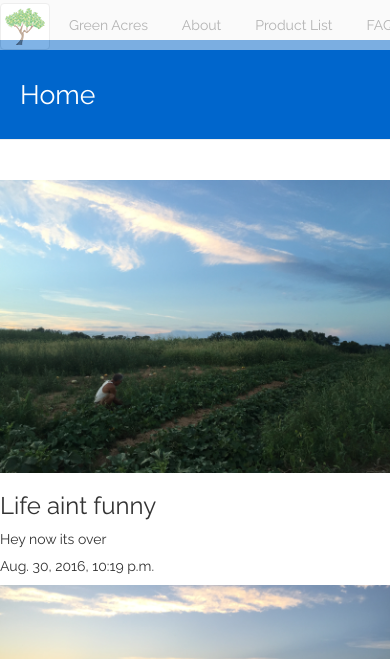
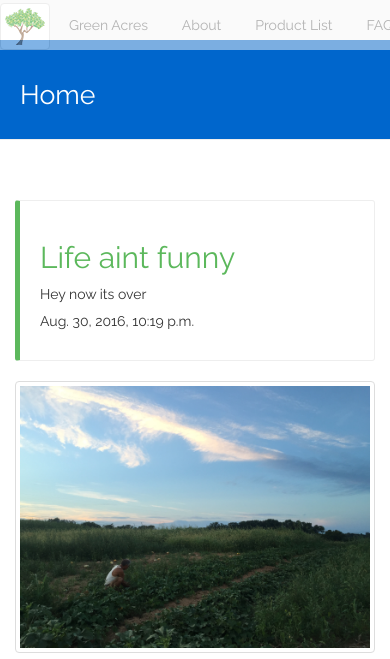
Before and after one commit to jtang495/green-nature, a Django app: page / in a window 390 px wide. Shown: the top 659 px of the page. Run offline with Django 3.2, Linux system fonts and the light colour scheme; data comes from the database, SQL or seed files in the repository; both versions use the stored data as it was after the commit; some libraries are stand-ins or nearby versions.

Commit message:
Prior to nomenclature update
Beginning to change nomenclature

```diff
--- a/paradise/reviews/static/reviews/style.css
+++ b/paradise/reviews/static/reviews/style.css
@@ -178,7 +178,7 @@ h1, h2, h3, h4 {
 .bs-callout-success {
     border-left-color: #5cb85c;
 }
-.bs-callout-success h4 {
+.bs-callout-success h1, .bs-callout-success h2, .bs-callout-success h3, .bs-callout-success h4 {
     color: #5cb85c;
 }
 .bs-callout-danger {
--- a/paradise/reviews/templates/reviews/home.html
+++ b/paradise/reviews/templates/reviews/home.html
@@ -15,18 +15,39 @@
 <div class="container-fluid">
 
 {% if announcement_list %}
-<div class="row">
     {% for announcement in announcement_list %}
+    <div class="row">
+        <div class="col-md-9">
+        <div class="bs-callout bs-callout-success">
+
+            <h2>{{ announcement.title }}</h2>
+            <p>{{ announcement.content }}</p>
+            <h5>{{ announcement.pub_date }}</h5>
+
+        </div>
+        </div>
         {% if announcement.image1 %}
-        <img src='{{ announcement.image1.url }}' class='img-responsive' />
+            <div class="col-md-3">
+        <a href="#" class="thumbnail">
+        <img src='{{ announcement.image1.url }}' class='img-responsive' /></a>
+            </div>
         {% endif %}
-        <h3>{{ announcement.title }}</h3>
-        <p>{{ announcement.content }}</p>
-        <h5>{{ announcement.pub_date }}</h5>
-
+        {% if announcement.image2 %}
+            <div class="col-md-3">
+        <a href="#" class="thumbnail">
+        <img src='{{ announcement.image2.url }}' class='img-responsive' /></a>
+            </div>
+        {% endif %}
+        {% if announcement.image3 %}
+            <div class="col-md-3">
+        <a href="#" class="thumbnail">
+        <img src='{{ announcement.image3.url }}' class='img-responsive' /></a>
+            </div>
+        {% endif %}
+    </div>
     {% endfor %}
 
-</div>
+
 
 {% endif %}
 
--- a/paradise/reviews/urls.py
+++ b/paradise/reviews/urls.py
@@ -8,10 +8,10 @@ urlpatterns = [
     # ex: /review/5/
     url(r'^review/(?P<review_id>[0-9]+)/$', views.review_detail, name='review_detail'),
     # ex: /wine/
-    url(r'^wine$', views.wine_list, name='wine_list'),
+    url(r'^product$', views.wine_list, name='wine_list'),
     # ex: /wine/5/
-    url(r'^wine/(?P<wine_id>[0-9]+)/$', views.wine_detail, name='wine_detail'),
-    url(r'^wine/(?P<wine_id>[0-9]+)/add_review/$', views.add_review, name='add_review'),
+    url(r'^product/(?P<wine_id>[0-9]+)/$', views.wine_detail, name='wine_detail'),
+    url(r'^product/(?P<wine_id>[0-9]+)/add_review/$', views.add_review, name='add_review'),
     # ex: /about/
     url(r'^about$', views.about_detail, name='about_detail'),
     url(r'^why$', views.why_detail, name='why_detail'),
```
Also changed, not shown: paradise/reviews/admin.py (+6 -1 lines), paradise/reviews/forms.py (+4 -4 lines), media_cdn/None/IMG_3337.JPG (added), media_cdn/None/IMG_3353.JPG (added), media_cdn/None/IMG_3353_64Y7mvN.JPG (added), paradise/db.sqlite3, 6 other files.
